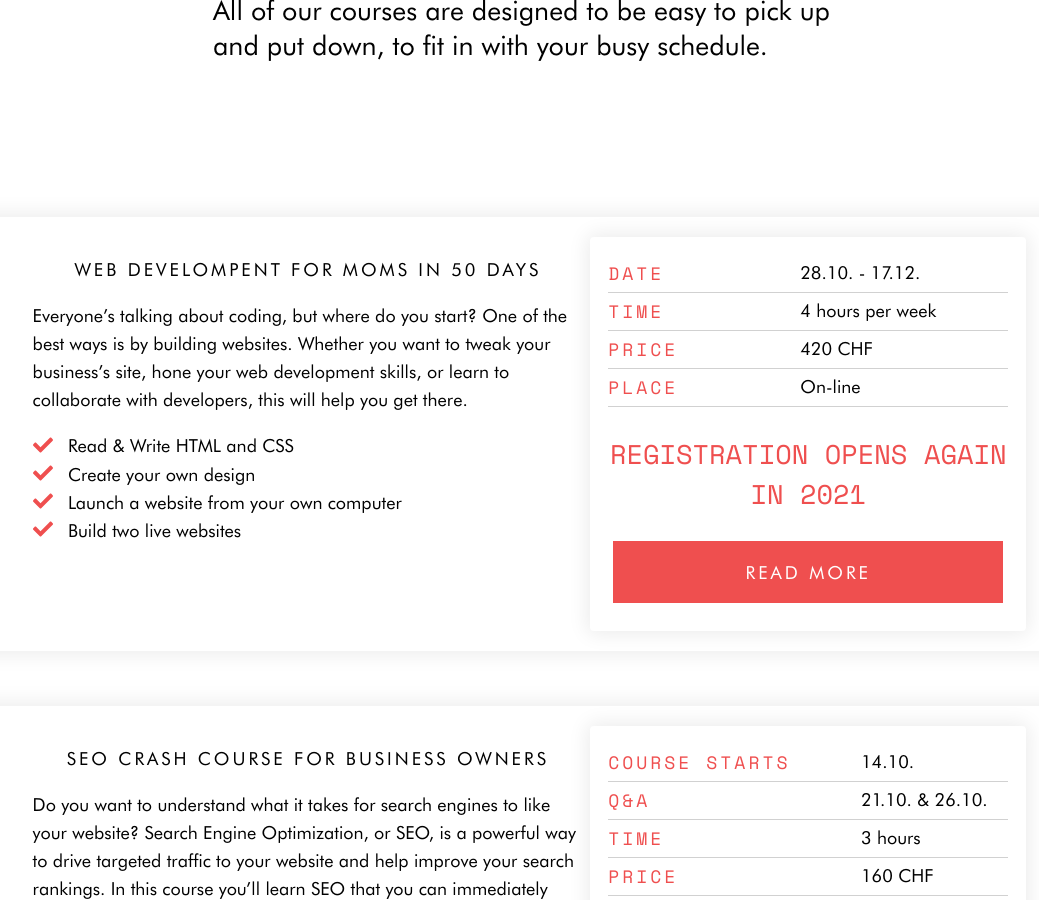
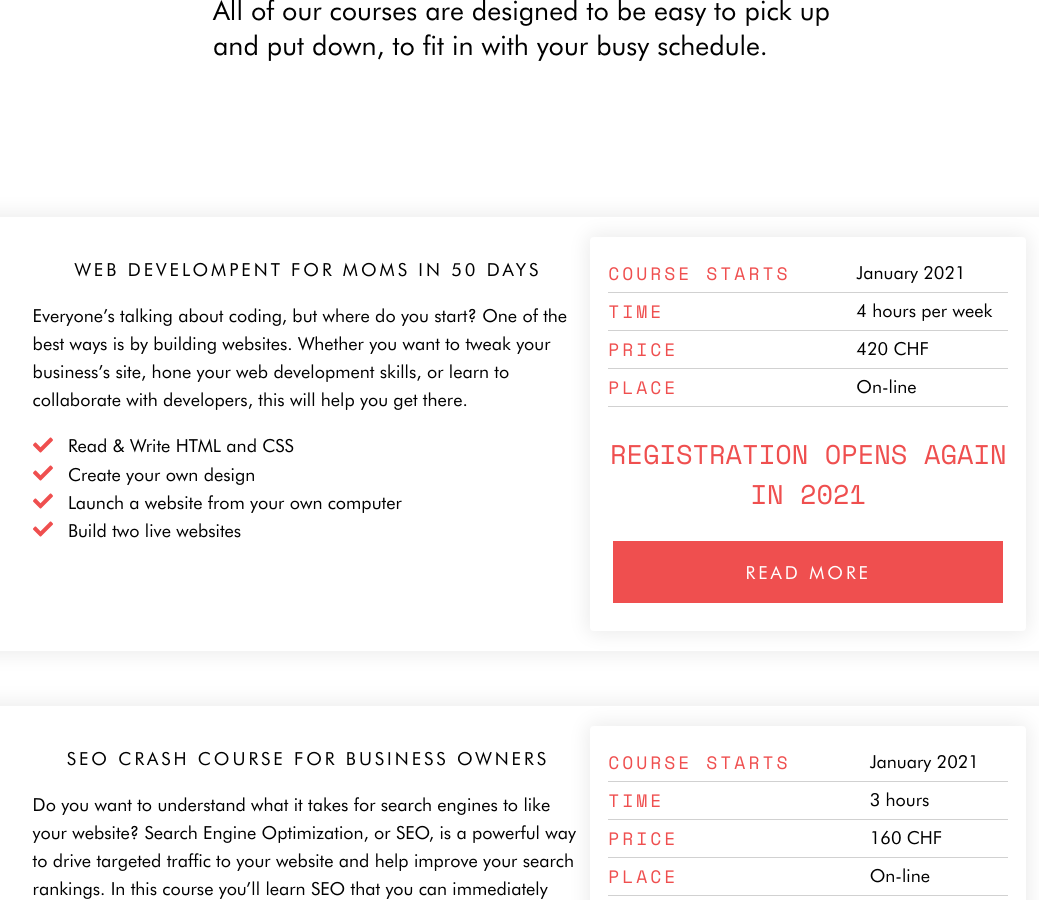
Before and after one commit to hharen/mltc_jekyll, a Jekyll site: the page built from index.html, in a window 1280 px wide and 900 px high, scrolled down 2526 px. Shown: the whole window, without its empty margins (107-1146 px from the left). Built offline with Jekyll 4.4.1, drawn with Linux system fonts in a browser that asks for light colours; nearby versions of some CDN libraries.

Commit message:
Add January 2021 as a start date

```diff
--- a/_includes/layout_seo_course_card.html
+++ b/_includes/layout_seo_course_card.html
@@ -1,11 +1,11 @@
           <div class='time-price'>
             <h4>Course starts</h4>
-            <p>14.10.</p>
+            <p>January 2021</p>
             <div class='line'></div>
-            <h4>Q&A</h4>
+<!--             <h4>Q&A</h4>
             <p>21.10. & 26.10. </p>
             <div class='line'></div>
-            <h4>Time</h4>
+ -->            <h4>Time</h4>
             <p>3 hours</p>
             <div class='line'></div>
             <h4>Price</h4>
--- a/_includes/layout_web_dev_course_card.html
+++ b/_includes/layout_web_dev_course_card.html
@@ -1,6 +1,6 @@
           <div class='time-price'>
-            <h4>Date</h4>
-            <p>28.10. - 17.12.</p>
+            <h4>Course starts</h4>
+            <p>January 2021</p>
             <div class='line'></div>
             <h4>Time</h4>
             <p>4 hours per week</p>
```
